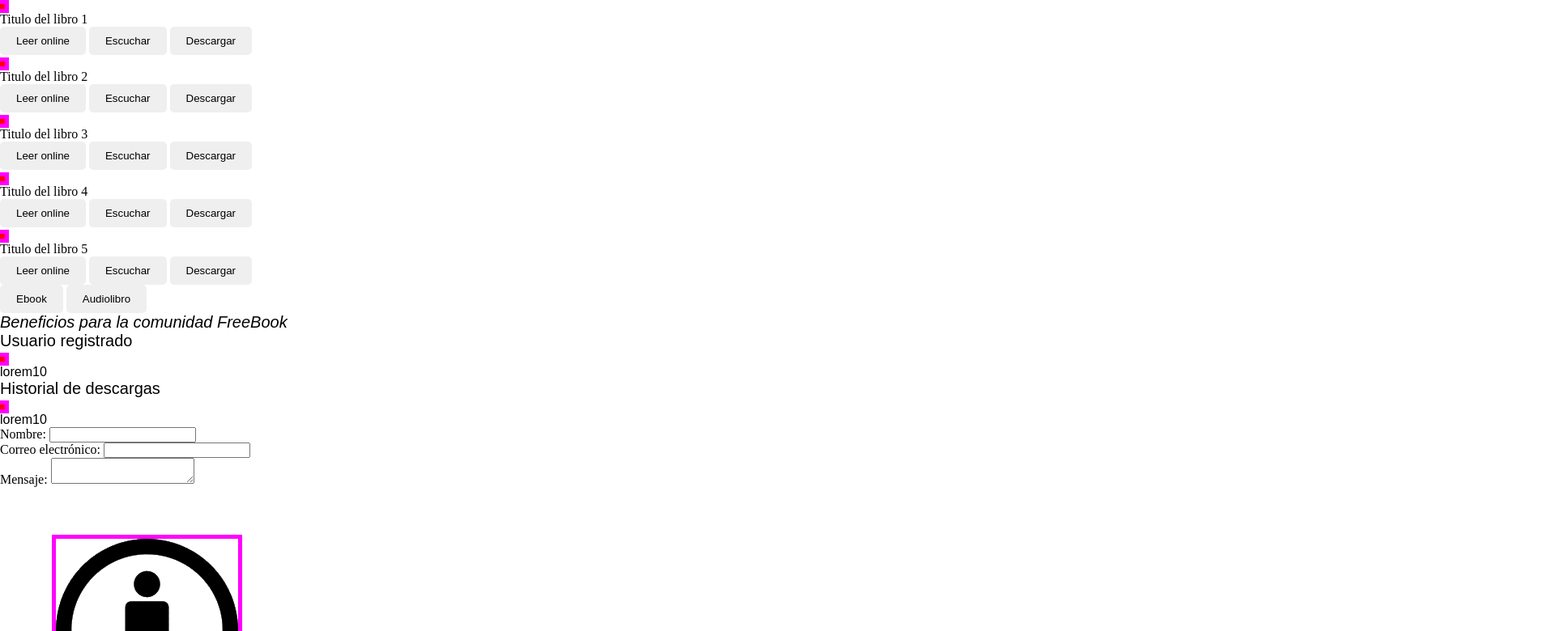
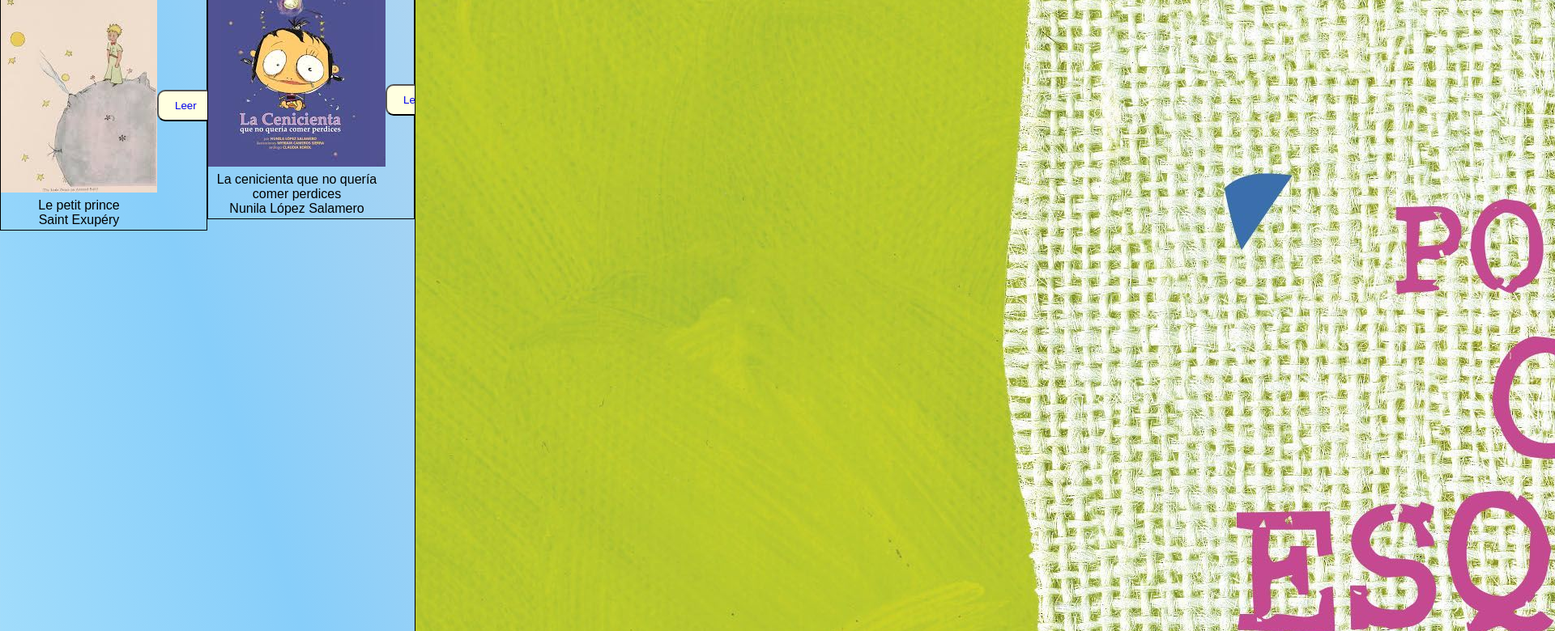
Before and after one commit to aliciablopez/AluraGeek, a plain HTML site: page index.html in a window 1280 px wide. Shown: the part 335-1115 px from the top of the page at 81% size, 1920 px wide, since content can reach past the window. Drawn offline with nearby package versions, Linux system fonts and the light colour scheme; a web font is replaced by a local one.

Commit message:
Revisión carrusel

```diff
--- a/assets/tools/testing.css
+++ /dev/null
@@ -1,21 +0,0 @@
-div:empty, span:empty,
-li:empty, p:empty,
-td:empty, th:empty {padding: 0.5em; background: yellow;}
-
-*[style], font, center {outline: 5px solid red;}
-*[class=""], *[id=""] {outline: 5px dotted red;}
-
-img[alt=""] {border: 3px dotted red;}
-img:not([alt]) {border: 5px solid red;}
-img[title=""] {outline: 3px dotted fuchsia;}
-img:not([title]) {outline: 5px solid fuchsia;}
-
-table:not([summary]) {outline: 5px solid red;}
-table[summary=""] {outline: 3px dotted red;}
-th {border: 2px solid red;}
-th[scope="col"], th[scope="row"] {border: none;}
-
-a[href]:not([title]) {border: 5px solid red;}
-a[title=""] {outline: 3px dotted red;}
-a[href="#"] {background: lime;}
-a[href=""] {background: fuchsia;}
--- a/index.html
+++ b/index.html
@@ -6,7 +6,6 @@
   <link rel="icon" href="assets/images/favicon.ico" type="image/x-icon">
   <link href="https://fonts.googleapis.com/css2?family=Material+Symbols+Outlined" rel="stylesheet" />
   <link rel="stylesheet" href="assets/tools/reset.css">
-  <link rel="stylesheet" href="assets/tools/testing.css">
   <link rel="stylesheet" href="style.css">
   <script src="https://kit.fontawesome.com/c101ab7deb.js" crossorigin="anonymous"></script>
   <script async src="script.js"></script>
@@ -51,52 +50,48 @@
 
 <main>
 <!-- Carrusel de 5 libros -->
+  <h2>Recomendados del mes</h2>
   <section id="carrusel">
-    <h2>Recomendados del mes</h2>
     <article class="libro">
       <figure>
-        <img src="ruta-relativa" alt="">
-        <figcaption>Titulo del libro 1</figcaption>
-        <button>Leer online</button>
-        <button>Escuchar</button>
-        <button>Descargar</button>
+        <img src="assets/biblioteca/ElPrincipito.jpg" alt="El principito en francés">
+        <figcaption>
+          <p>Le petit prince</p>
+          <p>Saint Exupéry</p>
+        </figcaption>
       </figure>
+      <div>
+        <button><a href="assets/biblioteca/ElPrincipito.pdf">Leer</a></button>
+        <button><a href="assets/biblioteca/ElPrincipito.mp3">Escuchar</a></button>
+      </div>
     </article>
     <article class="libro">
       <figure>
-          <img src="ruta-relativa" alt="">
-          <figcaption>Titulo del libro 2</figcaption>
-          <button>Leer online </button>
-          <button>Escuchar</button>
-          <button>Descargar</button>
+        <img src="assets/biblioteca/LaCenicientaSiglo21.jpg" alt="La cenicienta que no quería comer perdices en español">
+        <figcaption>
+          <p>La cenicienta que no quería comer perdices</p>
+          <p>Nunila López Salamero</p>
+        </figcaption>
       </figure>
+      <div>
+        <button><a href="assets/biblioteca/LaCenicientaSiglo21.pdf">Leer</a></button>
+        <button><a href="assets/biblioteca/LaCenicientaSiglo21.mp3">Escuchar</a></button>
+      </div>
     </article>
     <article class="libro">
       <figure>
-          <img src="ruta-relativa" alt="">
-          <figcaption>Titulo del libro 3</figcaption>
-          <button>Leer online </button>
-          <button>Escuchar</button>          <button>Descargar</button>
+        <img src="assets/biblioteca/PorCuatroEsquinitas.jpg" alt="La cenicienta que no quería comer perdices en español">
+        <figcaption>
+          <p>Por cuatro esquinitas de nada</p>
+          <p>Nunila López Salamero</p>
+        </figcaption>
       </figure>
+      <div>
+        <button><a href="assets/biblioteca/PorCuatroEsquinitas.pdf">Leer</a></button>
+        <button><a href="assets/biblioteca/PorCuatroEsquinitas.mp3">Escuchar</a></button>
+      </div>
     </article>
-      <article class="libro">
-        <figure>
-          <img src="ruta-relativa" alt="">
-          <figcaption>Titulo del libro 4</figcaption>
-          <button>Leer online </button>
-          <button>Escuchar</button>
-          <button>Descargar</button>
-        </figure>
-      </article>
-      <article class="libro">
-        <figure>
-          <img src="ruta-relativa" alt="">
-          <figcaption>Titulo del libro 5</figcaption>
-          <button>Leer online </button>
-          <button>Escuchar</button>
-          <button>Descargar</button>
-      </figure>
-      </article>
+
   </section>
   <!-- Botones funcionales -->
   <section id="oferta">
--- a/style.css
+++ b/style.css
@@ -6,70 +6,67 @@
 --background-body:linear-gradient(to top right,lightcyan, lightskyblue, mistyrose);
 --background-header: linear-gradient(to top left,lightcyan mistyrose);
 --background-footer: linear-gradient(to top right,mistyrose, lightskyblue);
---background-burger: lavenderblush;
---background-barra: mediumorchid;
---border-color: purple; /*accesibilidad dev, se quita en la versión final */
---font-h1: normal 1.5rem "Lexend", sans-serif;
---font-h2: italic 1.25rem "Josefin", sans-serif;
---font-h3: normal 1.25rem "Funnel Sans", sans-serif;
+--background-boton:LightYellow;
+--border: thin solid black;
+
+--font-h1: normal 2.5rem "Lexend", sans-serif;
+--font-h2: italic 2rem "Josefin", sans-serif;
+--font-h3: normal 1.5rem "Funnel Sans", sans-serif;
 --font-p: normal 1rem "Atkinson-Hyperlegible", sans-serif;
 }
 /*--- Estilos básicos ---*/
 body{
-  background-color: var(--background-body);
+  background: var(--background-body);
   width: 100%;
   height: 100%;
 }
 h1{
   font:var(--font-h1);
+  text-align: center;
 }
 h2{
   font:var(--font-h2);
+  text-align: center;
 }
 h3{
   font:var(--font-h3);
+  text-align: center;
 }
 p{
   font: var(--font-p);
 }
 button{
   padding: 10px 20px;
-  color:black;
-  border: var(--border-color);
-  border-radius: 5px;
+  border-style: 2px outset;
+  border-radius: 10px;
   cursor: pointer;
 }
+.button:hover {
+  background:var(--background-boton);
+}
+/*¿para JS?
+.button:active {
+  background:var(--background-boton);
+}
+  */
 header img{
   width: 15%;
   height: fit-content;
 }
-
-.libro img{
-
-}
-.beneficios img{
-
-}
 .barra button{
-background-color: var(--background-barra);
+  background:var(--background-boton);
 }
 .oferta button{
-
-}
-.libro button{
-
-}
-.libro article{
-
+  background: var(--background-boton);
 }
 /* Estructuras con Flexbox*/
 header{
   margin-top: 0%;
   padding: 5%;
-  background-color: var(--background-header);
+  background: var(--background-header);
   width: 100%;
   height: 15%;
-  border: solid var(--border-color);
+  border: var(--border);
   display: flex;
   flex-flow: row wrap;
 }
@@ -81,22 +78,51 @@ header{
   justify-content: space-evenly;
   align-items: center;
 }
-
 main{
   width: 100%;
   height: 70%;
 }
-.carrusel main{
+#carrusel{
+  display:flex;
+  flex-flow: row wrap;
   width: 100%;
+  height: 40%;
 }
-.libro article{
-
+.libro{
+  display: flex;
+  justify-content: row;
+  align-items: center;
+  border: var(--border);
+  width: 20%;
+  height: fit-content;
+}
+.libro button{
+  display: flex;
+  flex-direction: row;
+  align-items: center;
+  width: 50%;
+  height: fit-content;
+  background: var(--background-boton);
+}
+.libro img{
+  width: fit-content;
+  height: fit-content;
+}
+.libro figure{
+  text-align: center;
+}
+.libro figcaption {
+  font: var(--font-h3);
+  padding: 3px;
+}
+.libro div{
+  display: flex;
+  flex-direction: row;
 }
 footer{
-  background-color: var(--background-footer);
+  background: var(--background-boton);
   width: 100%;
   height: 15%;
-  background: var(--background-header);
   width: 100%;
   height: 15%;
   margin-top: 0%;
@@ -121,7 +147,7 @@ footer{
 .menu-icon span {
   display: block;
   height: 4px;
-  background-color: #fff;
+  background:var(--background-boton);
   border-radius: 2px;
   width: 100%;
   transition: all 0.3s ease;
@@ -130,7 +156,6 @@ footer{
 .menu-icon {
   padding: 10px; /* Más espacio clicable alrededor */
 }
-
 /* Mostrar menú al activar el checkbox */
 .menu-toggle:checked + .menu-icon + .menu {
   display: flex;
@@ -144,34 +169,3 @@ footer{
 }
 .menu-toggle:checked + .menu-icon span:nth-child(3) {
   transform: translateY(-8px) rotate(-45deg);
-}
-
-/*Diseño de beneficios*/
-#beneficios{
-
-}
-#beneficios img{
-
-}
-
-/* Diseño del carrusel*/
-#carrusel{
-
-}
-/*Diseño del formulario de registro*/
-#registro{
-
-}
-
-/*Diseño de formulario de contacto*/
-.contacto{
-
-}
-
-/*Diseño del catálogo*/
-.libro img{
-
-}
-.libro button{
-
-}
```
Lines whose indentation alone changed are shown as unchanged.
